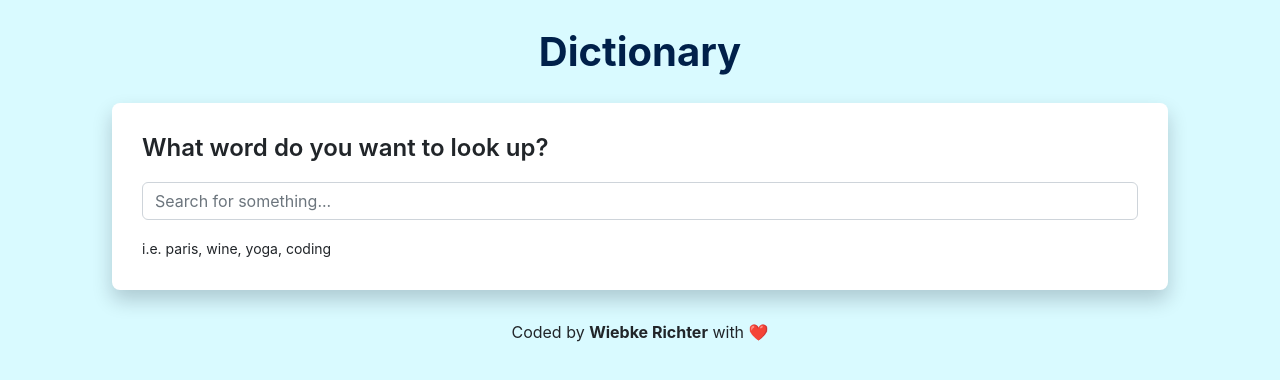
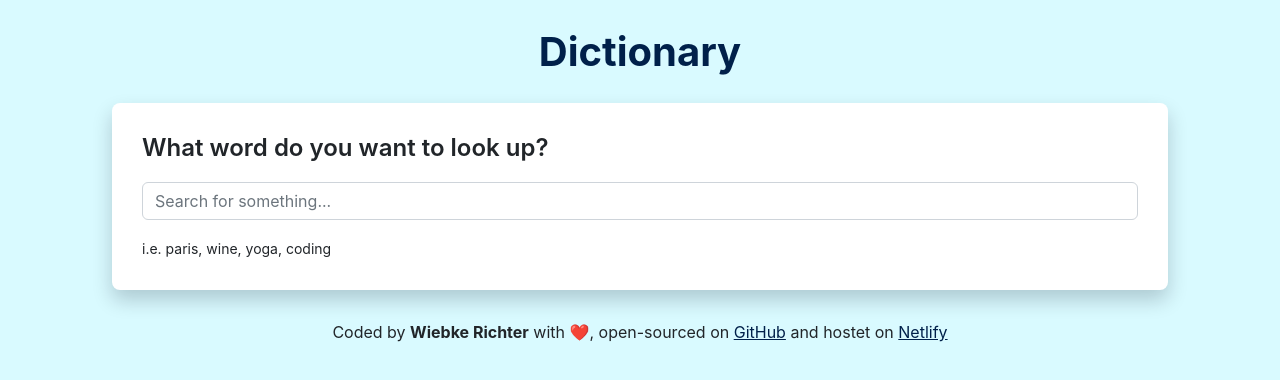
Before and after one commit to wiebkerichter/dictionary-react-wr, a React (Create React App) app: page / in a window 1280 px wide. Shown: the top 380 px of the page. Built offline with nearby package versions, Linux system fonts and the light colour scheme; no server answers.

Commit message:
added links to github and netlify in footer

```diff
--- a/src/App.css
+++ b/src/App.css
@@ -15,3 +15,7 @@ h2 {
   margin: 30px auto;
   font-weight: bold;
 }
+
+a {
+  color: #00204a;
+}
--- a/src/App.js
+++ b/src/App.js
@@ -10,7 +10,12 @@ function App() {
         </header>
         <Dictionary defaultKeyword="sunset" />
         <footer className="footer">
-          Coded by <strong>Wiebke Richter</strong> with ❤️
+          Coded by <strong>Wiebke Richter</strong> with ❤️, open-sourced on{" "}
+          <a href="https://github.com/wiebkerichter/dictionary-react-wr">
+            GitHub
+          </a>{" "}
+          and hostet on{" "}
+          <a href="https://dictionary-react-wr.netlify.app/">Netlify</a>
         </footer>
       </div>
     </div>
```
